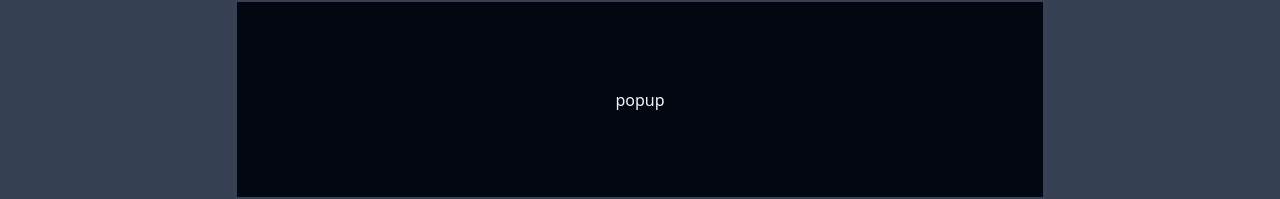
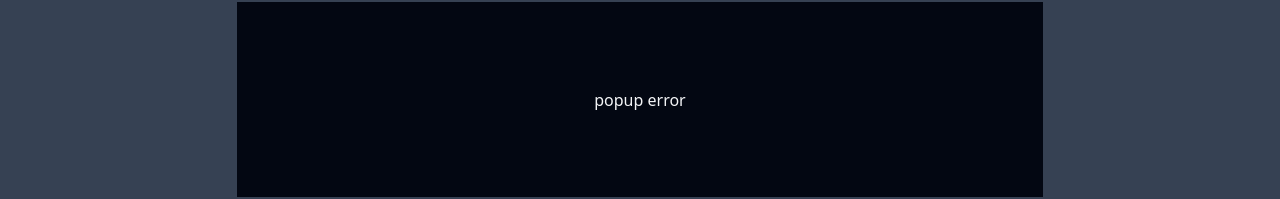
Before and after one commit to Scorpion19702022/RANDOM_LOTTTO_NUMBERS, a React (Vite) app: page / in a window 1280 px wide. Shown: the part 440-639 px from the top of the page. Built offline with nearby package versions, Linux system fonts and the light colour scheme.

Commit message:
added content

```diff
--- a/src/Components/LottoPopupError/LottoPopupError.tsx
+++ b/src/Components/LottoPopupError/LottoPopupError.tsx
@@ -1,7 +1,7 @@
 const LottoPopupError = () => {
 	return (
 		<section className='absolute w-[70%] h-[50%] bg-gray-950 flex justify-center items-center opacity-100'>
-			<h1 className='text-gray-100'>popup</h1>
+			<h1 className='text-gray-100'>popup error</h1>
 		</section>
 	)
 }
```
